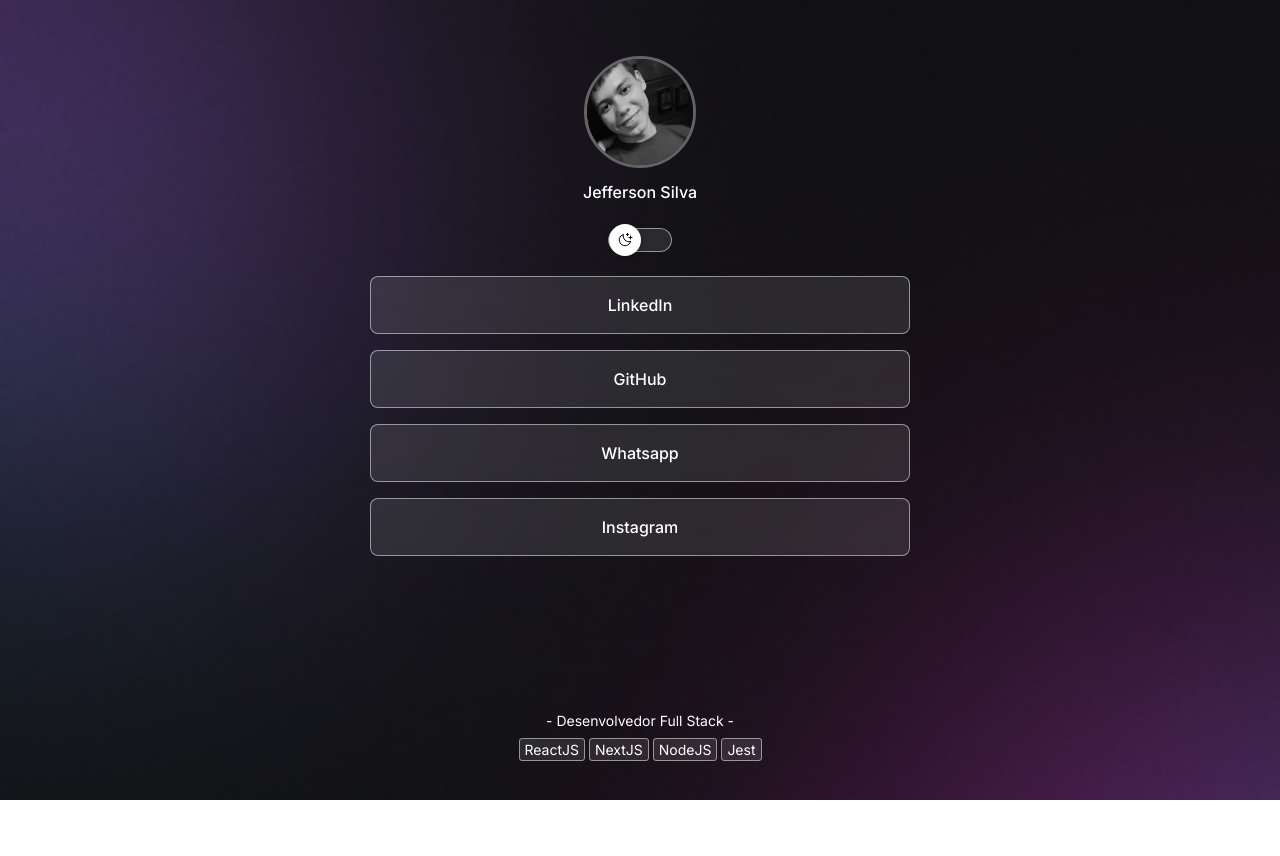
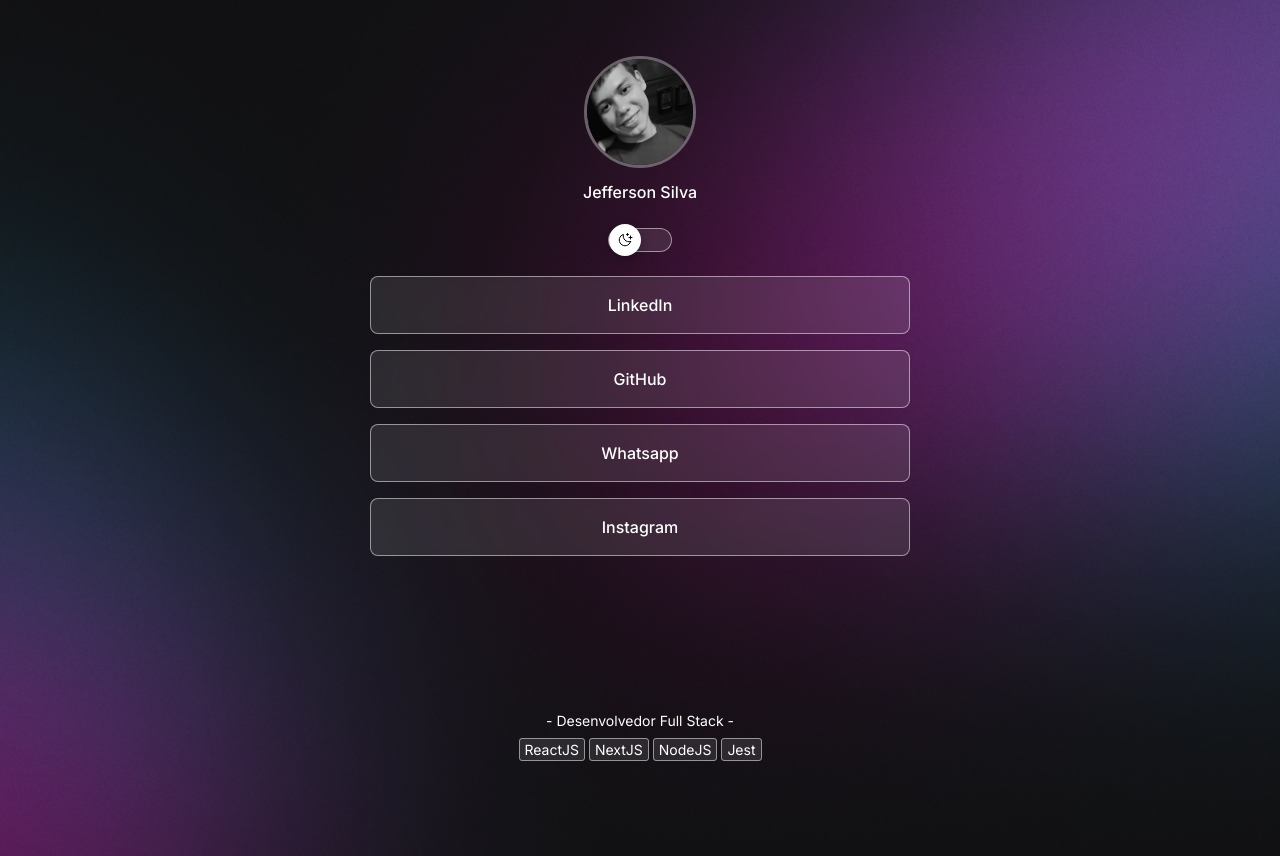
Before and after one commit to JeffSilva01/devlinks, a plain HTML site: page index.html in a window 1280 px wide. Before the commit the page ends 800 px from the top, so only its background shows below. Drawn offline with nearby package versions, Linux system fonts and the light colour scheme.

Commit message:
change backgruand based on media queries

```diff
--- a/style.css
+++ b/style.css
@@ -30,6 +30,7 @@
 
 body {
   background: var(--bg-url) no-repeat top center /cover;
+  height: 100vh;
 }
 
 body * {
@@ -132,3 +133,13 @@
   border: 1px solid var(--stroke-color);
   border-radius: 3px;
 }
+
+@media (min-width: 768px) {
+  :root {
+    --bg-url: url('./assets/bg-desktop.jpg');
+  }
+
+  .light {
+    --bg-url: url('./assets/bg-desktop-light.jpg');
+  }
+}
```
